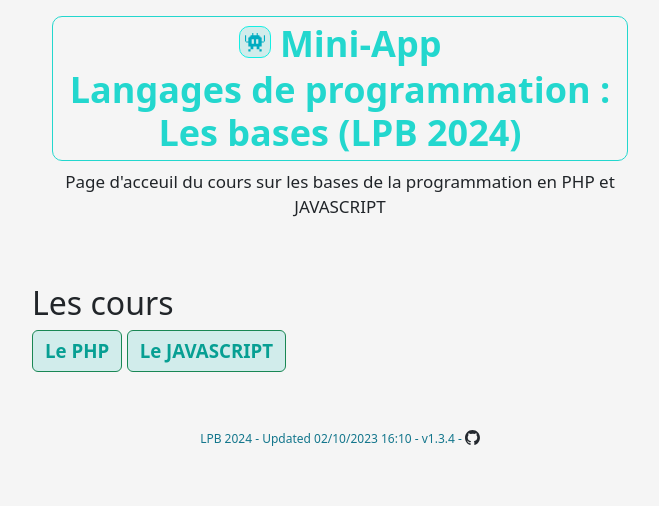
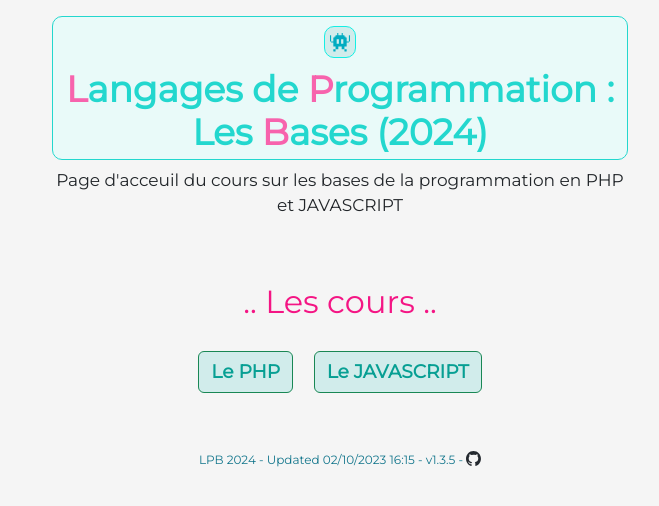
Before and after one commit to aKelleter/LPB2024, a PHP site: page / in a window 1280 px wide. Shown: the top 506 px of the page, without its empty margins (300-959 px from the left). Run offline with PHP 8.4, Linux system fonts and the light colour scheme.

Commit message:
Interface modernization and enhancement

```diff
--- a/assets/css/styles.css
+++ b/assets/css/styles.css
@@ -1,5 +1,8 @@
+@import url('https://fonts.googleapis.com/css2?family=Montserrat&display=swap');
+
 body{
     background-color: rgb(245, 245, 245);
+    font-family: "Montserrat", sans-serif;
     font-size: 17px;
 }
 
@@ -9,6 +12,7 @@ a.link{
     font-size: 1.1em;
     font-weight: bold;
     text-decoration: none;
+    margin: 0 8px
 }
 
 a.link:hover{
@@ -55,6 +59,7 @@ a.menu:hover{
 
 .title-h1{
     color: rgb(35, 215, 206);
+    background-color: rgb(233, 250, 249);;
     font-size: 36px;
     font-weight: bold;
     text-align: center;
@@ -133,14 +138,14 @@ a.menu:hover{
 }
 
 .lpb-msg{
-    width: 500px;
-    font-size: 1.7em;
+    width: auto;
+    font-size: 1.4em;
     text-align: center;
     color: rgb(246, 17, 17);
     border: 1px solid rgb(165, 21, 21);
-    background-color: rgb(228, 213, 213);
-    border-radius: 10px;
-    padding: 10px;
+    background-color: rgb(248, 234, 234);
+    border-radius: 8px;
+    padding: 5px;
     margin: 40px auto;
 }
 
@@ -149,3 +154,12 @@ a.menu:hover{
     vertical-align: top !important;
     margin-left: 3px;
 }
+
+.lpb-courses{
+    margin: 0 20px 30px 20px;
+    color: rgb(244, 21, 132);
+}
+
+.lpb-acronym{
+    color: rgb(247, 99, 173);
+}
--- a/conf.php
+++ b/conf.php
@@ -1,7 +1,7 @@
 <?php
 
-    const APP_UPDATE = '02/10/2023 16:10';
-    const APP_VERSION = 'v1.3.4';
+    const APP_UPDATE = '02/10/2023 16:15';
+    const APP_VERSION = 'v1.3.5';
     const APP_YEAR = '2024';
 
     const JS = 'javascript';
--- a/index.php
+++ b/index.php
@@ -26,8 +26,8 @@
         <div class="row mt-2 text-center">
             <div class="col-md-12 mt-2 header-site">
                 <h1 class="title-h1">
-                    <img src="assets/img/logo.svg" alt="logo" class="lpb-logo">
-                    Mini-App<br> Langages de programmation : Les bases (LPB 2024)
+                    <img src="assets/img/logo.svg" alt="logo" class="lpb-logo"><br>
+                    <span class="lpb-acronym">L</span>angages de <span class="lpb-acronym">P</span>rogrammation : Les <span class="lpb-acronym">B</span>ases (2024)
                 </h1>
                 <p>Page d'acceuil du cours sur les bases de la programmation en PHP et JAVASCRIPT</p>
             </div>
@@ -35,11 +35,11 @@
         <div class="row mt-5">
             <div class="col-md-3"></div>
             <div class="col-md-6">
-                <h2>Les cours</h2>
-
-                <a href="courses/php/" class="btn btn-outline-success link" role="button">Le PHP</a></li>
-                <a href="courses/javascript/" class="btn btn-outline-success link" role="button">Le JAVASCRIPT</a>
-
+                <div class="text-center">
+                    <h2 class="lpb-courses">.. Les cours ..</h2>
+                    <a href="courses/php/" class="btn btn-outline-success link" role="button">Le PHP</a></li>
+                    <a href="courses/javascript/" class="btn btn-outline-success link" role="button">Le JAVASCRIPT</a>
+                </div>
             </div>
             <div class="col-3"></div>
         </div>
```
